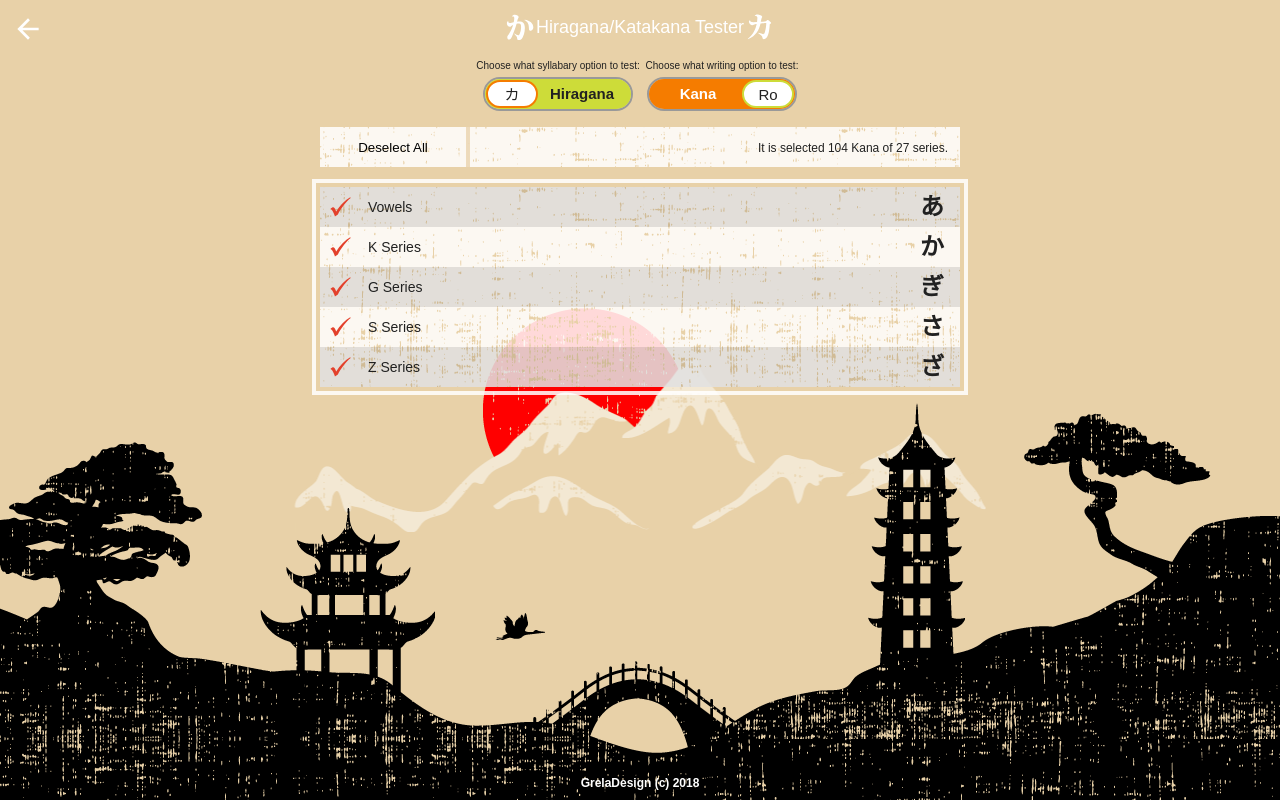
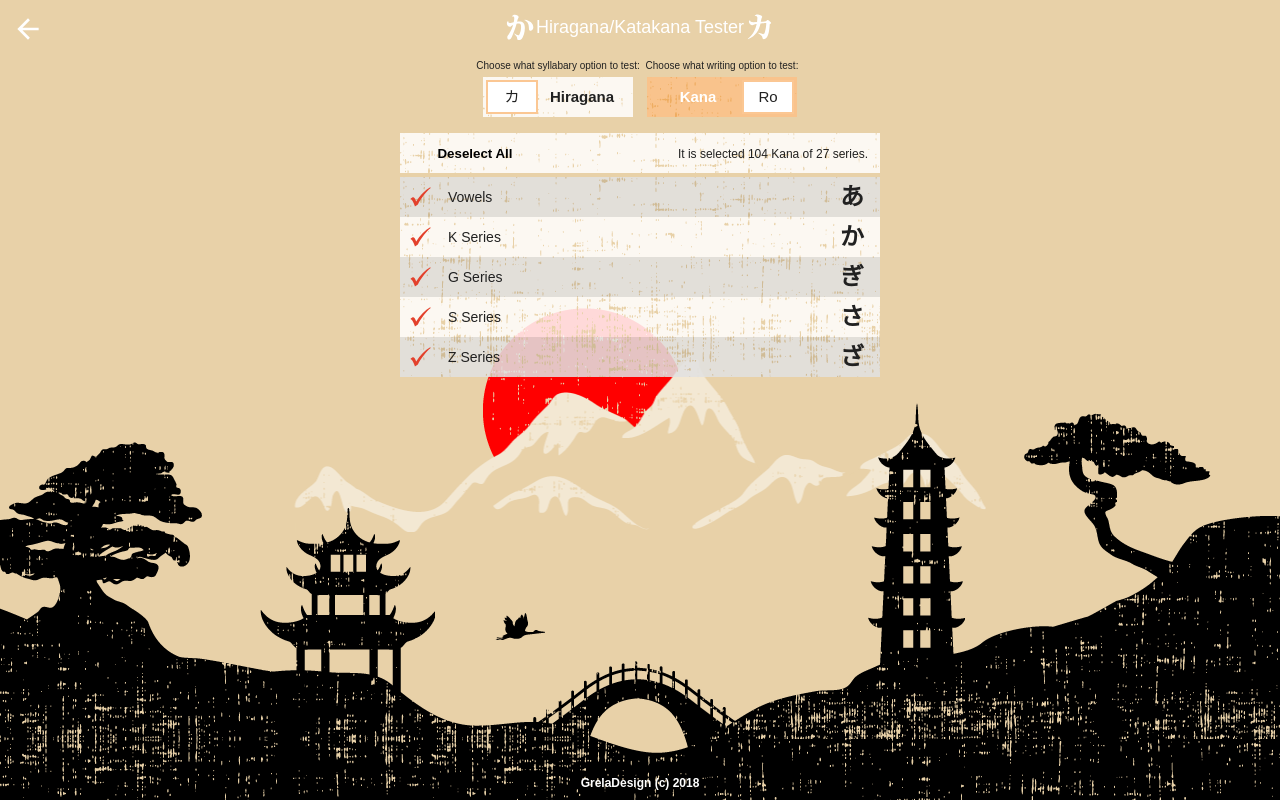
Before and after one commit to LukaszGrela/hiragana-katakana-tester-reactjs, a React (Create React App) app: page / in a window 1280 px wide. Both pictures are taken after a click on the button 1252 px from the left and 30 px from the top of the page. Built offline with nearby package versions, Linux system fonts and the light colour scheme.

Commit message:
Setup screen style completed

```diff
--- a/src/components/css/OnOffSwitch.css
+++ b/src/components/css/OnOffSwitch.css
@@ -1,6 +1,7 @@
 .onoffswitch {
     position: relative;
-    width: 150px;
+    width: 15rem;
+    height: 4rem;
     margin: 0 auto;
     -webkit-user-select: none;
     -moz-user-select: none;
@@ -16,8 +17,11 @@
     display: block;
     overflow: hidden;
     cursor: pointer;
-    border: 2px solid #999999;
-    border-radius: 20px;
+    height: 4rem;
+    background-image: url(../../images/pattern-320.png);
+    background-color: transparent;
+    /* border: 2px solid #999999; */
+    /* border-radius: 20px; */
 }
 
 .onoffswitch-inner {
@@ -40,10 +44,12 @@
     font-family: Trebuchet, Arial, sans-serif;
     font-weight: bold;
     box-sizing: border-box;
+    height: 4rem;
+    padding-top: 5px;
 }
 
 .onoffswitch-inner .before {
-    background-color: #F57C00;
+    background-color: #f57b006c;
     color: #FFFFFF;
     padding-left: 6px;
     padding-right: 54px;
@@ -53,7 +59,7 @@
 .onoffswitch-inner .after {
     padding-right: 6px;
     padding-left: 54px;
-    background-color: #CDDC39;
+    background-color: transparent;
     color: #212121;
     text-align: center;
 }
@@ -68,8 +74,8 @@
     top: 0;
     bottom: 0;
     right: 92px;
-    border: 2px solid #F57C00;
-    border-radius: 20px;
+    border: 2px solid #f57b006c;
+    /* border-radius: 20px; */
     transition: all 0.3s ease-in 0s;
 }
 
@@ -80,7 +86,7 @@
     width: 100%;
     height: 100%;
     padding: 0;
-    line-height: 2.5rem;
+    line-height: 3rem;
     font-size: 1.5rem;
     text-align: center;
     transition: all 0.3s ease-in 0s;
@@ -113,5 +119,5 @@ span.onoffswitch-switch {
 .onoffswitch-checkbox:checked+.onoffswitch-label .onoffswitch-switch {
     right: 0px;
     background-color: #fff;
-    border-color: #CDDC39;
+    border: 2px solid #f57b006c;
 }
--- a/src/pages/css/Home.css
+++ b/src/pages/css/Home.css
@@ -18,6 +18,10 @@
     width: 19.2rem;
     height: 13.2rem;
     border-radius: 0;
+}
+button.start-button:disabled {
+    opacity: 0.5;
+    cursor: default;
 }
 
 .start-button .button-content-wrapper {
--- a/src/pages/css/Setup.css
+++ b/src/pages/css/Setup.css
@@ -18,6 +18,7 @@
     width: 80%;
     margin: 0 auto;
     min-width: 32rem;
+    max-width: 48rem;
 }
 
 
@@ -46,17 +47,14 @@
 }
 
 .row.list-toolbar {
-    max-width: 64rem;
+    /* max-width: 64rem; */
     margin: 0 auto;
-    margin-bottom: 2rem;
-
+    margin-bottom: 0.4rem;
 }
 
 .row.list-toolbar {
-
     background-image: url(../../images/pattern-320.png);
     background-color: transparent;
-
     display: flex;
     justify-content: space-between;
     align-items: baseline;
@@ -64,37 +62,36 @@
 
 .selection-button {
     width: 15rem;
-    border-right: 4px solid rgba(232, 209, 168, 0.75);
-/*
-    outline: rgba(255, 255, 255, 0.85) solid 0.4rem;
-    outline-offset: 0.4rem; */
+    font-weight: bold;
 }
+
+.selection-button:hover {
+    background-color: rgba(227, 65, 44, 0.397);
+}
+
 .selection-stats {
-    /* margin: 0.5rem auto; */
     margin-right: 1.2rem;
     font-size: 1.2rem;
 }
 
 .series-list {
     height: 20rem;
-    margin: 1rem auto;
+    margin: 0.4rem auto;
     max-width: 64rem;
-
     min-width: 30.4rem;
     background-color: initial;
-
-    outline: rgba(255, 255, 255, 0.85) solid 0.4rem;
-    outline-offset: 0.4rem;
+    /* outline: rgba(255, 255, 255, 0.85) solid 0.4rem; */
+    /* outline-offset: 0.4rem; */
 }
 
+
 /* scrollbars */
-
-
 
 .series-list::-webkit-scrollbar {
     width: 10px;
     background-color: transparent;
 }
+
 .mobile .series-list::-webkit-scrollbar {
     display: none;
 }
@@ -121,7 +118,6 @@
 }
 
 .series-list ul {
-
     background-image: url(../../images/pattern-320.png);
     background-color: transparent;
 }
@@ -129,6 +125,7 @@
 .series-list ul .option:nth-child(even) {
     background-color: initial;
 }
+
 .series-list ul .option:nth-child(odd) {
     background-color: rgba(0, 0, 0, 0.1);
 }
```
Also changed, not shown: raw/start-test-button.png, src/images/start-test-button.png. Lines whose indentation alone changed are shown as unchanged.
